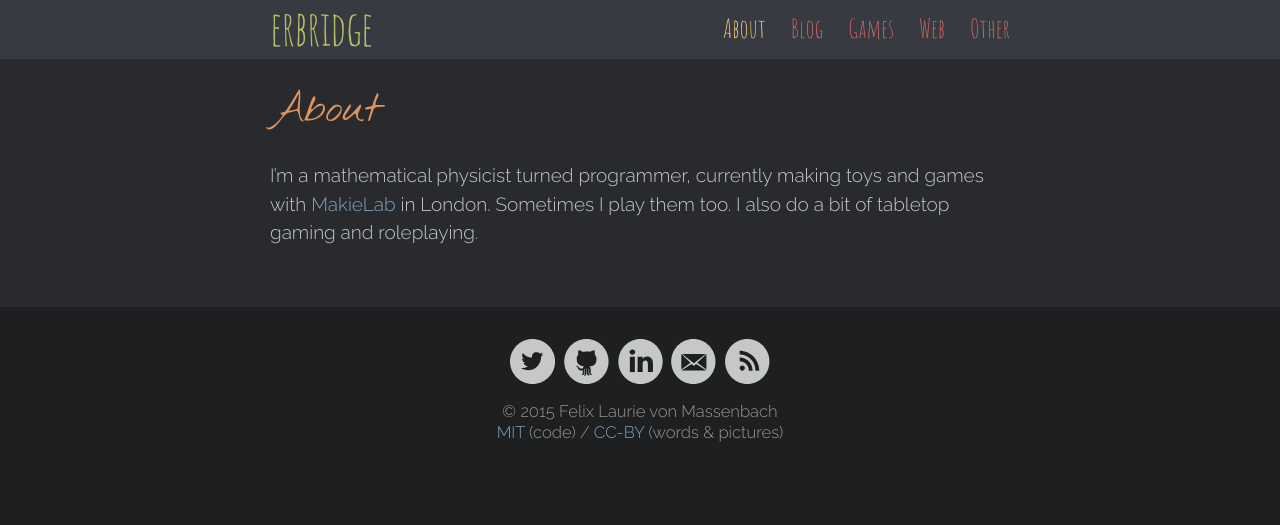
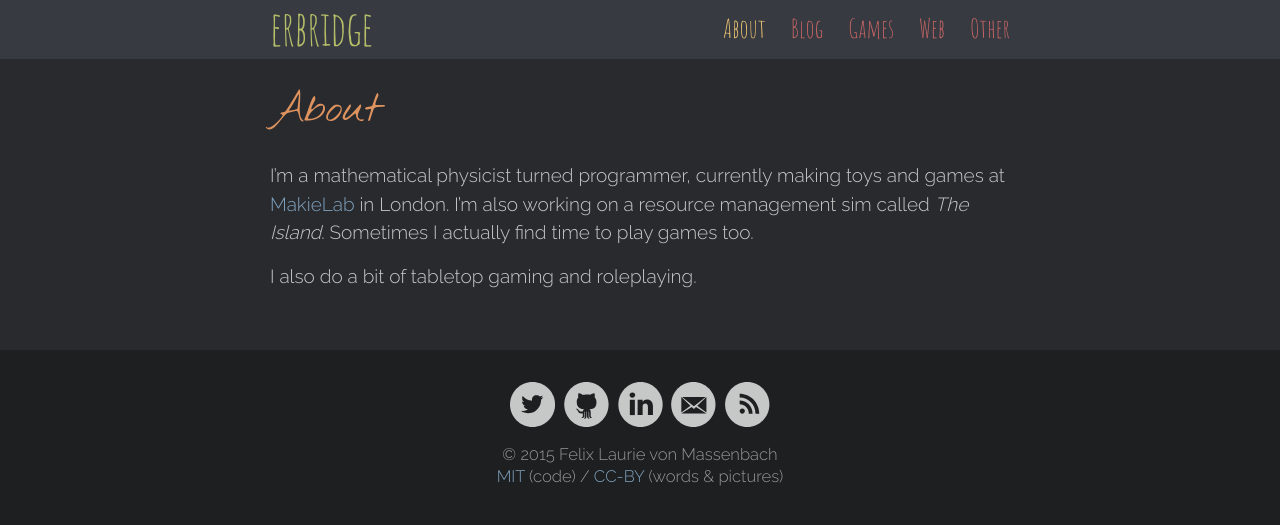
Before and after one commit to erbridge/erbridge.github.io, a Jekyll site: the page built from pages/00-about.md, in a window 1280 px wide. Shown: the top 525 px of the page. Built offline with Jekyll 4.4.1, drawn with Linux system fonts in a browser that asks for light colours.

Commit message:
Update the About page.

```diff
--- a/pages/00-about.md
+++ b/pages/00-about.md
@@ -3,4 +3,6 @@ title: About
 permalink: /
 redirect_from: /about/
 ---
-I'm a mathematical physicist turned programmer, currently making toys and games with [MakieLab](https://mymakie.com/) in London. Sometimes I play them too. I also do a bit of tabletop gaming and roleplaying.
+I'm a mathematical physicist turned programmer, currently making toys and games at [MakieLab](https://mymakie.com/) in London. I'm also working on a resource management sim called *The Island*. Sometimes I actually find time to play games too.
+
+I also do a bit of tabletop gaming and roleplaying.
```
